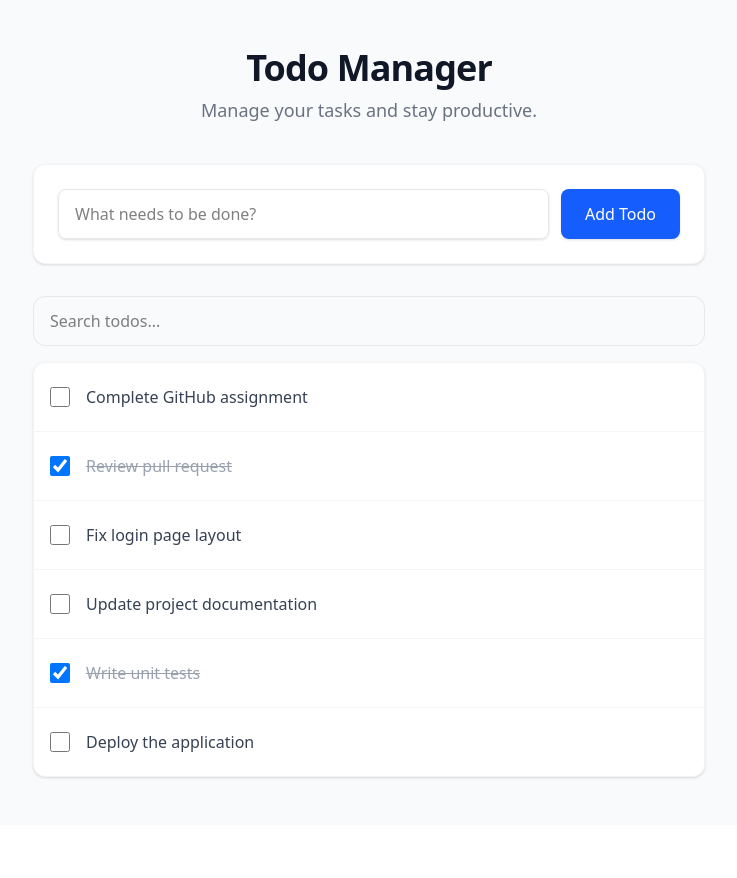
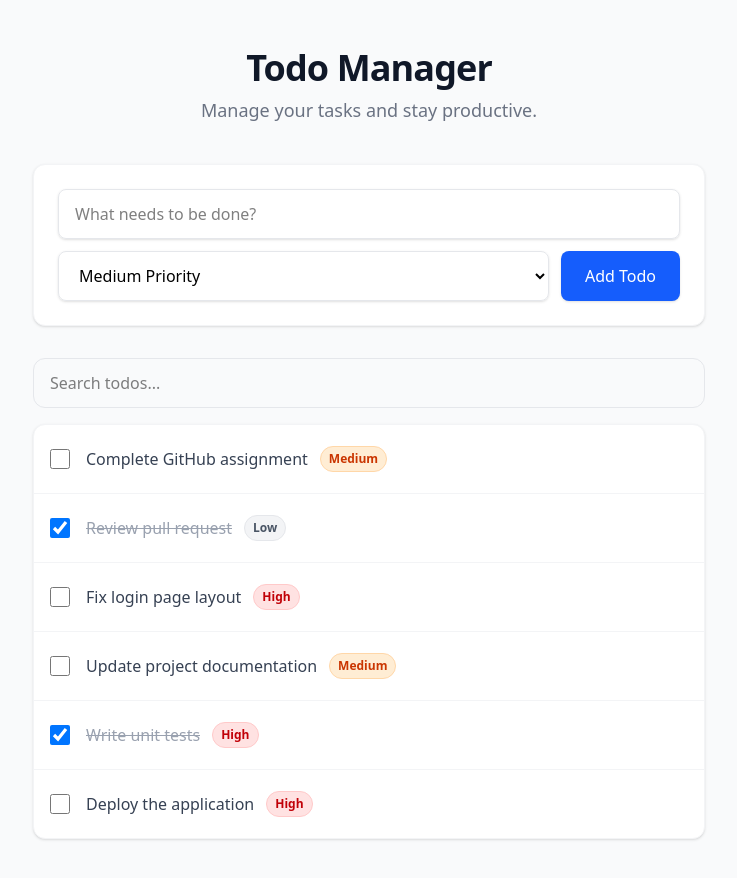
Before and after one commit to barivivek12/todo-app, a React (Vite) app: page / in a window 1280 px wide. Shown: the top 878 px of the page, without its empty margins (271-1008 px from the left). Before the commit the page ends 825 px from the top, so only its background shows below. Built offline with nearby package versions, Linux system fonts and the light colour scheme.

Commit message:
Add todo priority support

```diff
--- a/src/App.jsx
+++ b/src/App.jsx
@@ -5,52 +5,62 @@ import TodoList from './components/TodoList'
 const initialTodos = [
   {
     id: 1,
-    title: "Complete GitHub assignment",
+    title: 'Complete GitHub assignment',
     completed: false,
+    priority: 'Medium',
   },
   {
     id: 2,
-    title: "Review pull request",
+    title: 'Review pull request',
     completed: true,
+    priority: 'Low',
   },
   {
     id: 3,
-    title: "Fix login page layout",
+    title: 'Fix login page layout',
     completed: false,
+    priority: 'High',
   },
   {
     id: 4,
-    title: "Update project documentation",
+    title: 'Update project documentation',
     completed: false,
+    priority: 'Medium',
   },
   {
     id: 5,
-    title: "Write unit tests",
+    title: 'Write unit tests',
     completed: true,
+    priority: 'High',
   },
   {
     id: 6,
-    title: "Deploy the application",
+    title: 'Deploy the application',
     completed: false,
+    priority: 'High',
   },
-];
+]
 
 function App() {
   const [todos, setTodos] = useState(initialTodos)
 
-  const addTodo = (title) => {
+  const addTodo = (title, priority) => {
     const newTodo = {
       id: Date.now(),
       title,
       completed: false,
+      priority,
     }
+
     setTodos([newTodo, ...todos])
   }
 
   const toggleTodo = (id) => {
     setTodos(
       todos.map((todo) =>
-        todo.id === id ? { ...todo, completed: !todo.completed } : todo
+        todo.id === id
+          ? { ...todo, completed: !todo.completed }
+          : todo
       )
     )
   }
@@ -66,6 +76,7 @@ function App() {
           <h1 className="text-4xl font-extrabold text-gray-900 tracking-tight mb-2">
             Todo Manager
           </h1>
+
           <p className="text-lg text-gray-500">
             Manage your tasks and stay productive.
           </p>
--- a/src/components/TodoForm.jsx
+++ b/src/components/TodoForm.jsx
@@ -2,6 +2,7 @@ import { useState } from 'react'
 
 function TodoForm({ onAddTodo }) {
   const [title, setTitle] = useState('')
+  const [priority, setPriority] = useState('Medium')
   const [error, setError] = useState(false)
 
   const handleSubmit = (e) => {
@@ -12,14 +13,16 @@ function TodoForm({ onAddTodo }) {
       return
     }
 
-    onAddTodo(title.trim())
+    onAddTodo(title.trim(), priority)
+
     setTitle('')
+    setPriority('Medium')
     setError(false)
   }
 
   return (
-    <form onSubmit={handleSubmit} className="flex flex-col gap-2">
-      <div className="flex flex-col sm:flex-row gap-3">
+    <form onSubmit={handleSubmit} className="flex flex-col gap-3">
+      <div className="flex flex-col gap-3">
         <input
           type="text"
           value={title}
@@ -28,10 +31,24 @@ function TodoForm({ onAddTodo }) {
             if (error) setError(false)
           }}
           placeholder="What needs to be done?"
-          className={`flex-1 px-4 py-3 rounded-lg border ${
-            error ? 'border-red-300 focus:ring-red-500' : 'border-gray-200 focus:ring-blue-500'
+          className={`w-full px-4 py-3 rounded-lg border ${
+            error
+              ? 'border-red-300 focus:ring-red-500'
+              : 'border-gray-200 focus:ring-blue-500'
           } focus:outline-none focus:ring-2 focus:border-transparent transition-all shadow-sm`}
         />
+
+        <div className="flex flex-col sm:flex-row gap-3">
+          <select
+            value={priority}
+            onChange={(e) => setPriority(e.target.value)}
+            className="flex-1 px-4 py-3 rounded-lg border border-gray-200 focus:outline-none focus:ring-2 focus:ring-blue-500 shadow-sm"
+          >
+            <option value="Low">Low Priority</option>
+            <option value="Medium">Medium Priority</option>
+            <option value="High">High Priority</option>
+          </select>
+
           <button
             type="submit"
             className="px-6 py-3 bg-blue-600 hover:bg-blue-700 text-white font-medium rounded-lg transition-colors focus:outline-none focus:ring-2 focus:ring-blue-500 focus:ring-offset-2 shadow-sm whitespace-nowrap"
@@ -39,8 +56,12 @@ function TodoForm({ onAddTodo }) {
             Add Todo
           </button>
         </div>
+      </div>
+
       {error && (
-        <span className="text-red-500 text-sm ml-1">Please enter a valid todo.</span>
+        <span className="text-red-500 text-sm ml-1">
+          Please enter a valid todo.
+        </span>
       )}
     </form>
   )
--- a/src/components/TodoItem.jsx
+++ b/src/components/TodoItem.jsx
@@ -1,4 +1,10 @@
 function TodoItem({ todo, onToggle, onDelete }) {
+  const priorityStyles = {
+    High: 'bg-red-100 text-red-700 border-red-200',
+    Medium: 'bg-orange-100 text-orange-700 border-orange-200',
+    Low: 'bg-gray-100 text-gray-600 border-gray-200',
+  }
+
   return (
     <li className="flex items-center justify-between p-4 hover:bg-gray-50 transition-colors group">
       <div
@@ -13,13 +19,26 @@ function TodoItem({ todo, onToggle, onDelete }) {
             className="w-5 h-5 rounded border-gray-300 text-blue-600 focus:ring-blue-500 cursor-pointer"
           />
         </div>
+
+        <div className="flex items-center gap-3 min-w-0">
           <span
             className={`text-base truncate transition-all duration-200 ${
-            todo.completed ? 'text-gray-400 line-through' : 'text-gray-700'
+              todo.completed
+                ? 'text-gray-400 line-through'
+                : 'text-gray-700'
             }`}
           >
             {todo.title}
           </span>
+
+          <span
+            className={`text-xs font-semibold px-2 py-1 rounded-full border ${
+              priorityStyles[todo.priority || 'Medium']
+            }`}
+          >
+            {todo.priority || 'Medium'}
+          </span>
+        </div>
       </div>
 
       <button
@@ -31,8 +50,19 @@ function TodoItem({ todo, onToggle, onDelete }) {
         aria-label="Delete todo"
         title="Delete"
       >
-        <svg xmlns="http://www.w3.org/2000/svg" className="h-5 w-5" fill="none" viewBox="0 0 24 24" stroke="currentColor">
-          <path strokeLinecap="round" strokeLinejoin="round" strokeWidth={2} d="M19 7l-.867 12.142A2 2 0 0116.138 21H7.862a2 2 0 01-1.995-1.858L5 7m5 4v6m4-6v6m1-10V4a1 1 0 00-1-1h-4a1 1 0 00-1 1v3M4 7h16" />
+        <svg
+          xmlns="http://www.w3.org/2000/svg"
+          className="h-5 w-5"
+          fill="none"
+          viewBox="0 0 24 24"
+          stroke="currentColor"
+        >
+          <path
+            strokeLinecap="round"
+            strokeLinejoin="round"
+            strokeWidth={2}
+            d="M19 7l-.867 12.142A2 2 0 0116.138 21H7.862a2 2 0 01-1.995-1.858L5 7m5 4v6m4-6v6m1-10V4a1 1 0 00-1-1h-4a1 1 0 00-1 1v3M4 7h16"
+          />
         </svg>
       </button>
     </li>
```
Lines whose indentation alone changed are shown as unchanged.
